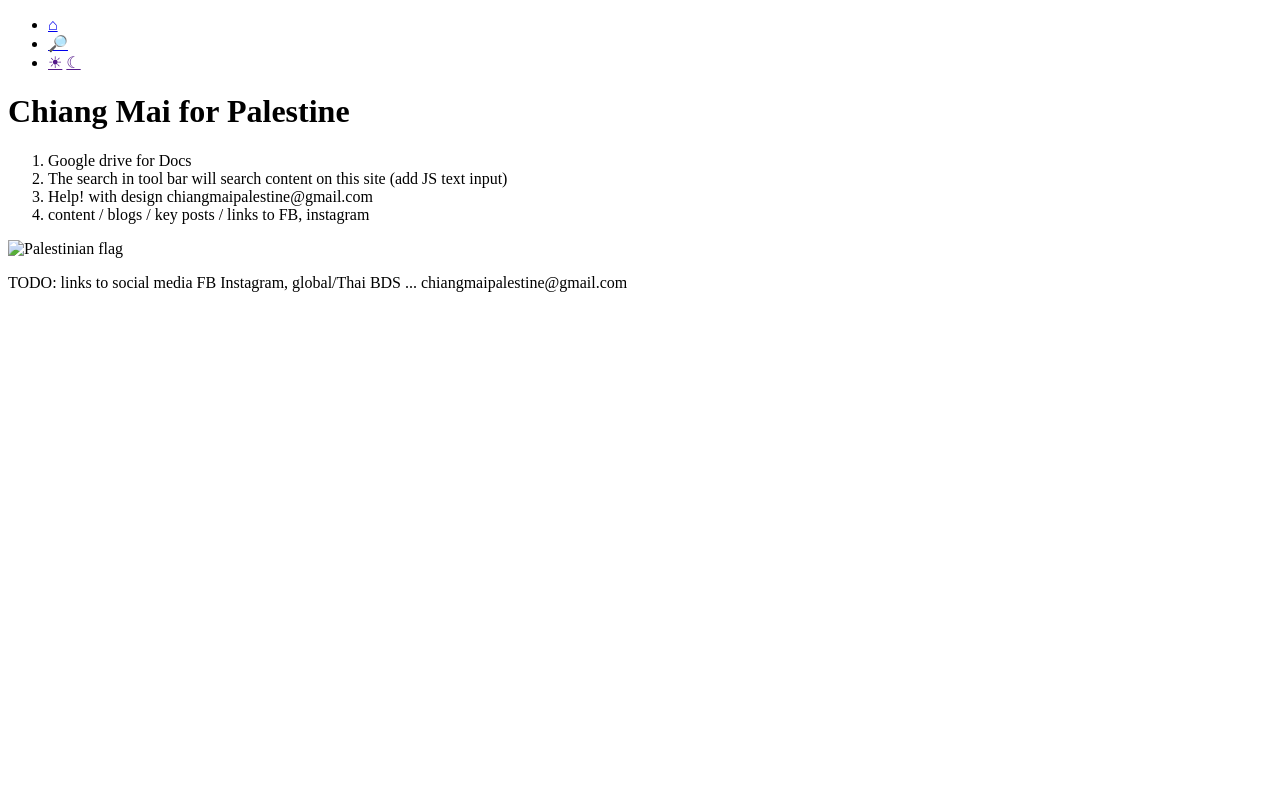
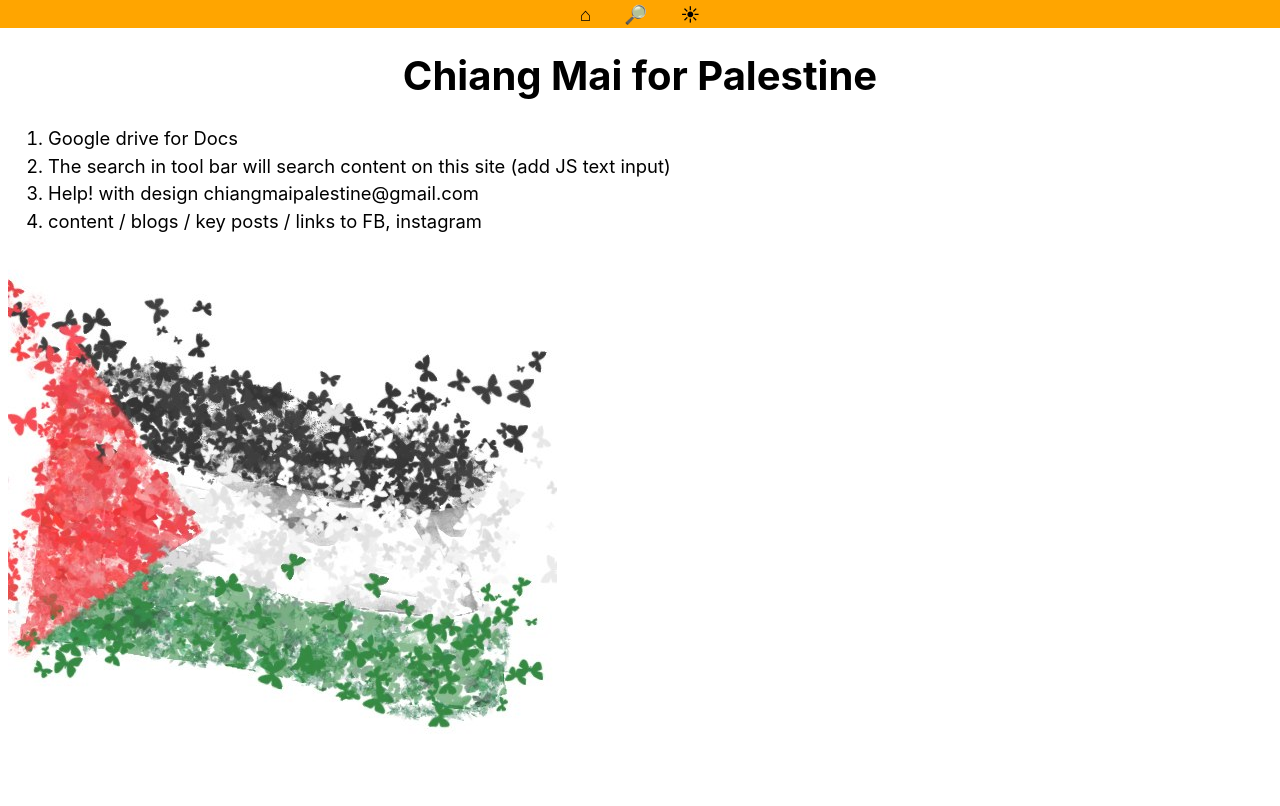
Before and after one commit to chinagmai-palestine/bds, a plain HTML site: page index.html in a window 1280 px wide. Shown: the top 806 px of the page. Drawn offline with Linux system fonts and the light colour scheme; the site is published under a folder, as on GitHub Pages, so addresses that start at the root find nothing.

Commit message:
for deploy change root / to assets

```diff
--- a/index.html
+++ b/index.html
@@ -7,12 +7,12 @@
     <meta name="color-scheme" content="dark light">
 
     <title>Palestine</title>
-    <link rel="icon" type="image/x-icon" href="/assets/images/pal_flag.jpg">
+    <link rel="icon" type="image/x-icon" href="assets/images/pal_flag.jpg">
     <meta name="description" content="Palestine">
     <link rel="home" href="https://bds.github.io/">
 
-    <link rel="stylesheet" href="/assets/stylesheet/template.css" media="screen">
-    <link rel="stylesheet" href="/assets/stylesheet/main.css" media="screen">
+    <link rel="stylesheet" href="assets/stylesheet/template.css" media="screen">
+    <link rel="stylesheet" href="assets/stylesheet/main.css" media="screen">
 
 </head>
 
@@ -22,7 +22,7 @@
         <nav aria-label="Main">
             <ul>
                 <li>
-                    <a href="/index.html" hreflang="en">&#8962;</a>
+                    <a href="index.html" hreflang="en">&#8962;</a>
                 </li>
                 <li>
                     <a target="_blank" hreflang="en"
@@ -48,7 +48,7 @@
             <li>content / blogs / key posts / links to FB, instagram</li>
         </ol>
         <p>
-            <img src="/assets/images/pal_flag.jpg" alt="Palestinian flag">
+            <img src="assets/images/pal_flag.jpg" alt="Palestinian flag">
         </p>
     </main>
 
@@ -56,7 +56,7 @@
         <p>TODO: links to social media FB Instagram, global/Thai BDS ... chiangmaipalestine@gmail.com </p>
     </footer>
 
-    <script src="/assets/javaScript/dark-light.js"></script>
+    <script src="assets/javaScript/dark-light.js"></script>
 
 </body>
 
```
